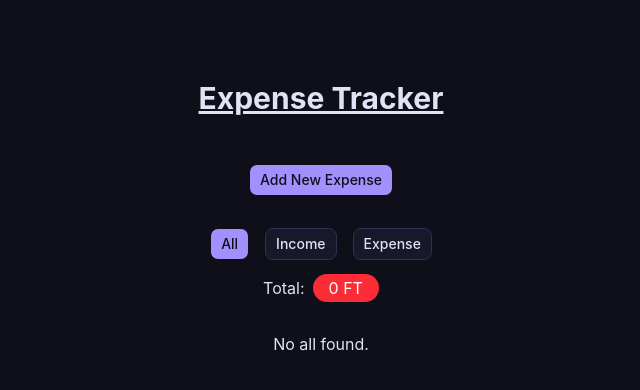
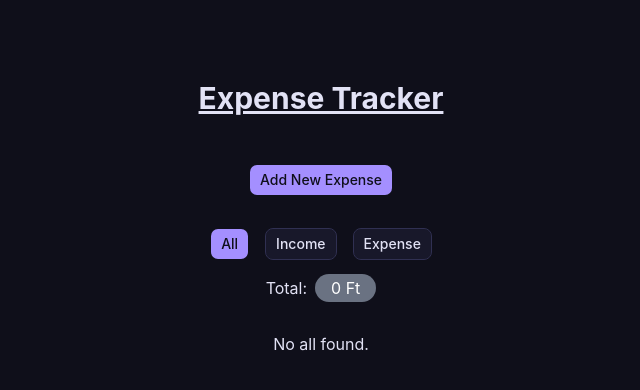
Before and after one commit to TamasDudas/ExpenseTracker, a React (Vite) app: page / in a window 1280 px wide. Shown: the top 390 px of the page, without its empty margins (319-959 px from the left). Built offline with nearby package versions, Linux system fonts and the light colour scheme.

Commit message:
feat: implement dialog for editing expenses and enhance ExpenseForm with cancel functionality

```diff
--- a/src/App.tsx
+++ b/src/App.tsx
@@ -7,12 +7,19 @@ import { Button } from './components/ui/button';
 import { CancelAlertDialog } from './components/CancelAlertDialog';
 import { toast } from 'sonner';
 import { Toaster } from './components/ui/sonner';
+import {
+ Dialog,
+ DialogContent,
+ DialogHeader,
+ DialogTitle,
+} from './components/ui/dialog';
 
 function App() {
  const [editingExpense, setEditingExpense] = useState<Expense | null>(null);
  const [filtered, setFiltered] = useState<'all' | 'income' | 'expense'>('all');
  const [deletingId, setDeletingId] = useState<string | null>(null);
  const [showForm, setShowForm] = useState(false);
+ const [editDialogOpen, setEditDialogOpen] = useState(false);
 
  const [expenses, dispatch] = useReducer(
   reducer,
@@ -58,13 +65,14 @@ function App() {
  };
 
  const handleEdit = (expense: Expense) => {
-  setShowForm(true);
+  setEditDialogOpen(true);
   setEditingExpense(expense);
  };
 
  const handleUpdate = (expense: Expense) => {
   dispatch({ type: 'UPDATE_EXPENSE', payload: expense });
   setEditingExpense(null);
+  setEditDialogOpen(false);
   toast.success('Expense updated successfully!', { position: 'top-right' });
  };
 
@@ -77,7 +85,7 @@ function App() {
    ? total
    : filtered === 'income'
      ? totalIncome
-     : -totalExpense;
+     : -totalExpense || 0;
 
  const handleShowForm = () => {
   setShowForm((prev) => !prev);
@@ -95,13 +103,34 @@ function App() {
    <Button onClick={handleShowForm}>
     {showForm ? 'Hide Form' : 'Add New Expense'}
    </Button>
-   {showForm && (
-    <ExpenseForm
-     onAdd={handleAddExpense}
-     editingExpense={editingExpense}
-     onUpdate={handleUpdate}
-    />
-   )}
+   {showForm && !editDialogOpen && <ExpenseForm onAdd={handleAddExpense} />}
+
+   <Dialog
+    open={editDialogOpen}
+    onOpenChange={(open) => {
+     setEditDialogOpen(open);
+     if (!open) setEditingExpense(null);
+    }}
+   >
+    <DialogContent
+     aria-describedby={undefined}
+     className="max-h-[calc(100vh-4rem)] overflow-y-auto"
+    >
+     <DialogHeader>
+      <DialogTitle>Edit Expense</DialogTitle>
+     </DialogHeader>
+     <ExpenseForm
+      editingExpense={editingExpense}
+      onUpdate={handleUpdate}
+      onCancel={() => {
+       setEditDialogOpen(false);
+       setEditingExpense(null);
+      }}
+     />
+     {/* A Cancel gombra kattintva bezárjuk a dialogot és töröljük az editingExpense értékét */}
+    </DialogContent>
+   </Dialog>
+
    <div className="w-full ">
     <div className="flex gap-4 items-center justify-center mt-8">
      <Button variant={getVariant('all')} onClick={() => setFiltered('all')}>
@@ -125,10 +154,17 @@ function App() {
       Total:
       <span
        className={`${
-        displayTotal > 0 ? 'bg-green-500 ' : 'bg-red-500 '
+        displayTotal > 0
+         ? 'bg-green-500 '
+         : displayTotal < 0
+           ? 'bg-red-500 '
+           : 'bg-gray-500 '
        }text-white px-4 py-1 rounded-4xl ml-2`}
       >
-       {new Intl.NumberFormat('hu-HU').format(displayTotal)} FT
+       {new Intl.NumberFormat('hu-HU', { useGrouping: true }).format(
+        displayTotal,
+       )}{' '}
+       Ft
       </span>
      </p>
     </div>
--- a/src/components/form/ExpenseForm.tsx
+++ b/src/components/form/ExpenseForm.tsx
@@ -24,14 +24,16 @@ import type { Expense } from '@/types/type';
 import { useEffect } from 'react';
 
 interface ExpenseFormProps {
- onAdd: (expense: Expense) => void;
- onUpdate: (expense: Expense) => void;
+ onAdd?: (expense: Expense) => void;
+ onUpdate?: (expense: Expense) => void;
+ onCancel?: () => void;
  editingExpense?: Expense | null;
 }
 
 export default function ExpenseForm({
  onAdd,
  onUpdate,
+ onCancel,
  editingExpense,
 }: ExpenseFormProps) {
  const isEditing = !!editingExpense;
@@ -53,9 +55,9 @@ export default function ExpenseForm({
    date: new Date().toISOString().split('T')[0], // YYYY-MM-DD formátum
   };
   if (!isEditing) {
-   onAdd(newExpense);
+   onAdd?.(newExpense);
   } else {
-   onUpdate({ ...newExpense, id: editingExpense?.id });
+   onUpdate?.({ ...newExpense, id: editingExpense?.id });
   }
   reset();
  };
@@ -187,7 +189,7 @@ export default function ExpenseForm({
 
      <Field orientation="horizontal">
       <Button type="submit">{isEditing ? 'Update' : 'Submit'}</Button>
-      <Button variant="outline" type="button">
+      <Button variant="outline" type="button" onClick={onCancel}>
        Cancel
       </Button>
      </Field>
```
